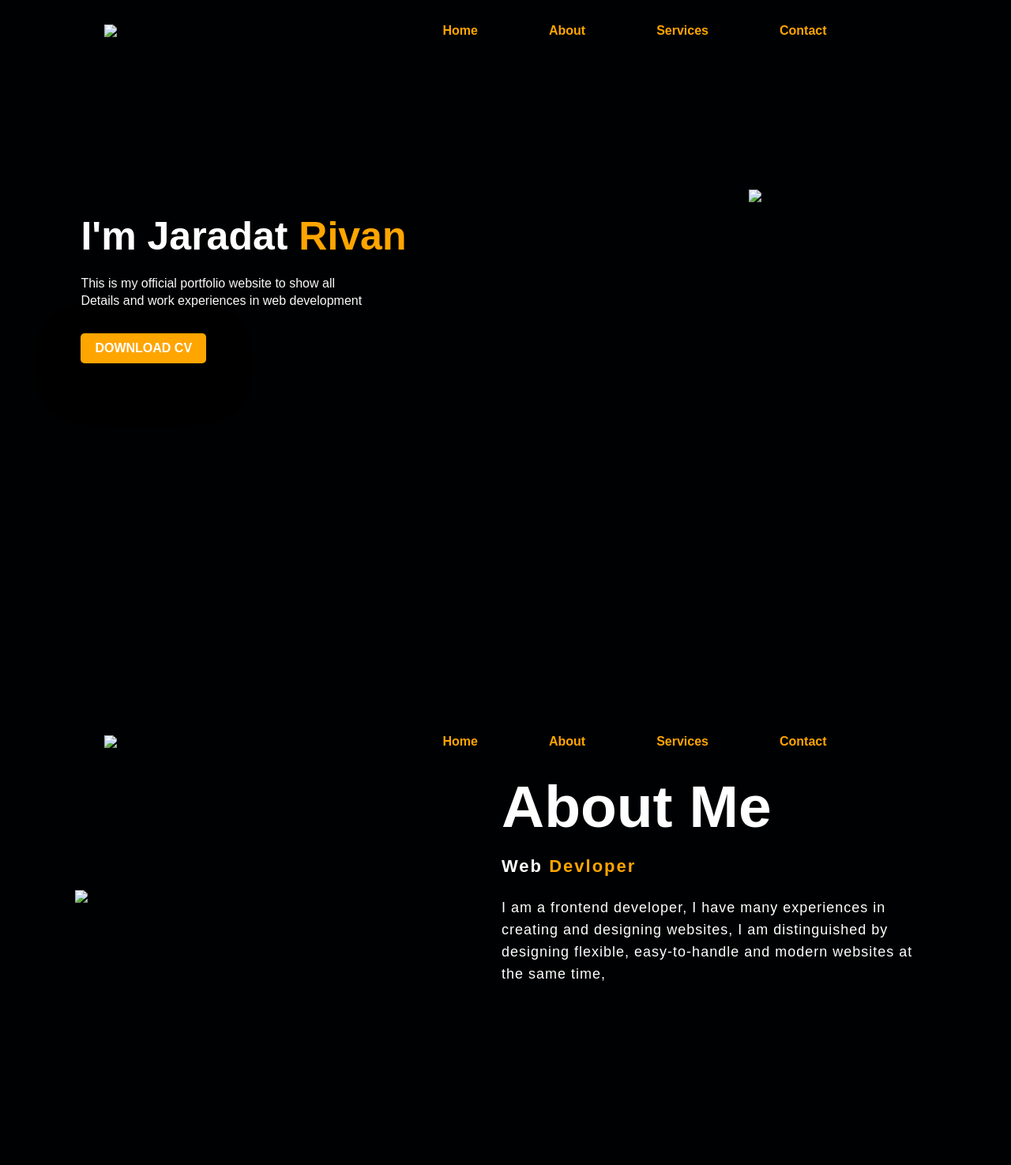
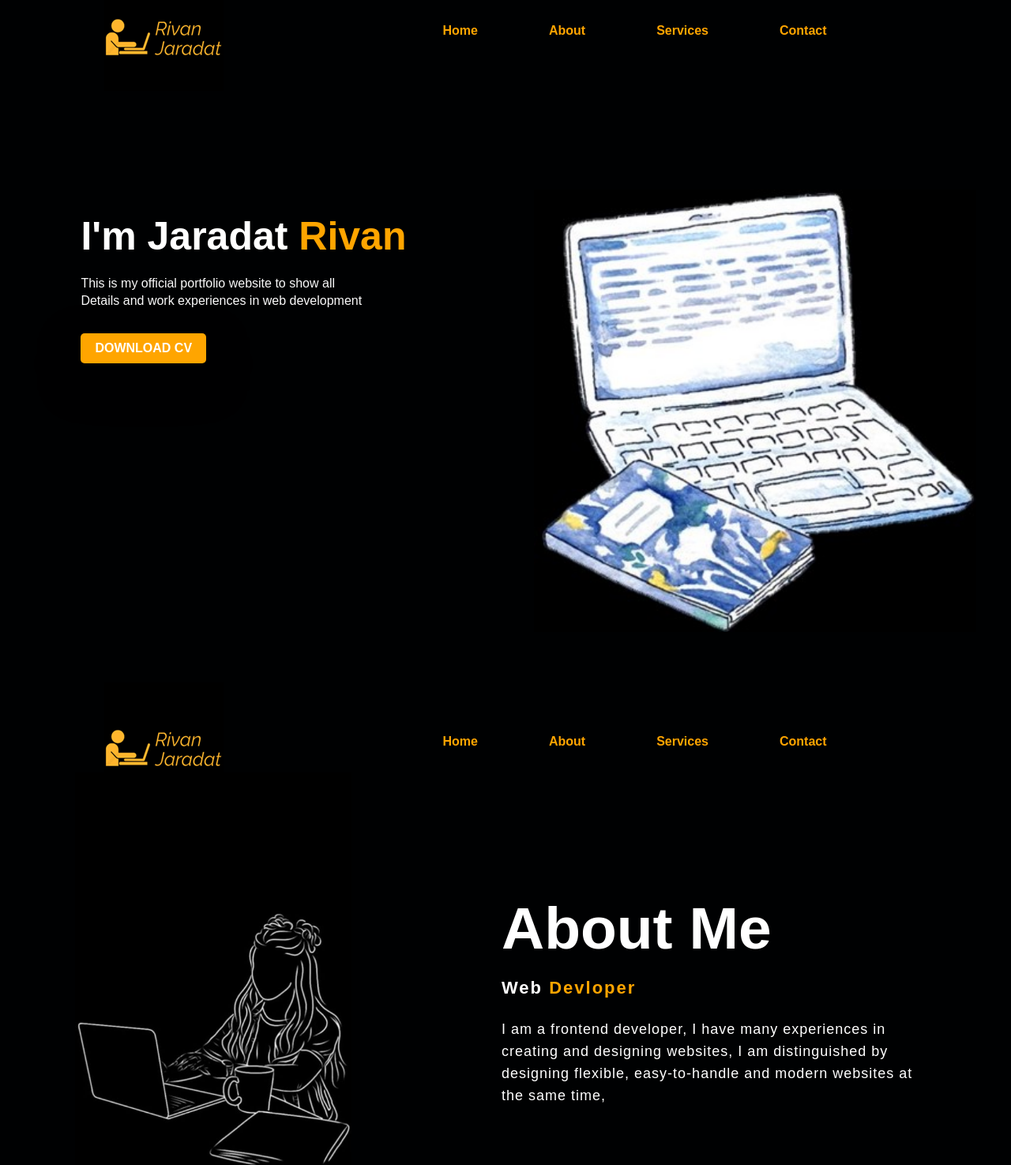
Before and after one commit to Rivanjaradat/portfolio_website, a plain HTML site: page index.html in a window 1280 px wide. Shown: the top 1475 px of the page at 79% size. Drawn offline with Linux system fonts and the light colour scheme.

Commit message:
Update index.html

```diff
--- a/index.html
+++ b/index.html
@@ -10,7 +10,7 @@
 <body>
     <div class="hero" id="home">
         <nav>
-            <img src="images/3.PNG" class="logo">
+            <img src="3.PNG" class="logo">
           <ul>
 
             <li class=" right"><a href="#home">Home</a></li>
@@ -34,13 +34,13 @@
 
         </div>
         <div class="imges">
-          <img src="images/1.jpg" class="girl">
+          <img src="1.jpg" class="girl">
         </div>
       </div>
       <section  class="About" >
         <div class="hero" id="about">
           <nav>
-              <img src="images/3.PNG" class="logo">
+              <img src="3.PNG" class="logo">
             <ul>
 
               <li ><a href="#home">Home</a></li>
@@ -52,7 +52,7 @@
           </nav>
 
         <div class="main">
-          <img src="images/4.jpg" class="gir">
+          <img src="4.jpg" class="gir">
 
             <div class="About-text">
 
@@ -69,7 +69,7 @@
       <section   id="Services">
         <div class="hero" >
           <nav>
-              <img src="images/3.PNG" class="logo">
+              <img src="3.PNG" class="logo">
             <ul>
 
               <li ><a href="#home">Home</a></li>
@@ -130,7 +130,7 @@
       <section  class="Contact" id="Cont">
         <div class="hero">
           <nav>
-              <img src="images/3.PNG" class="logo">
+              <img src="3.PNG" class="logo">
             <ul>
 
               <li class=" right"><a href="#home">Home</a></li>
```
